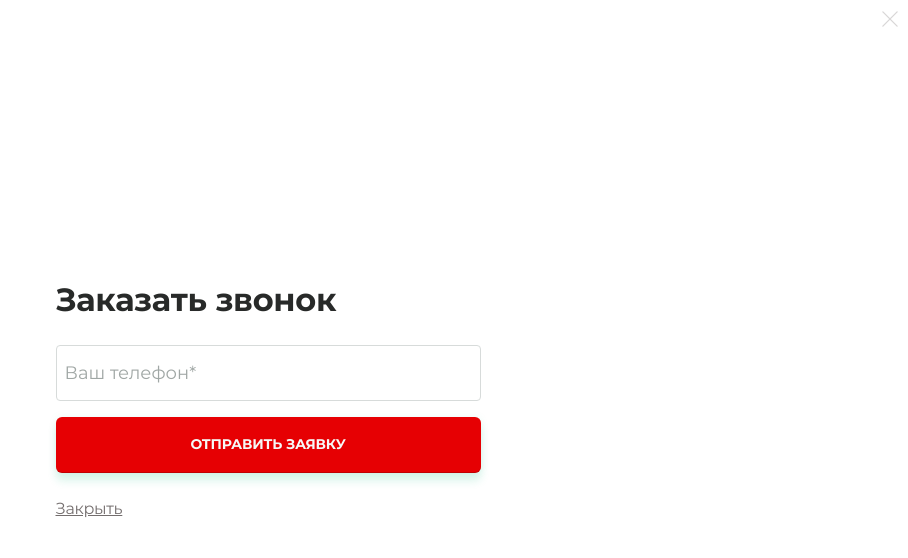
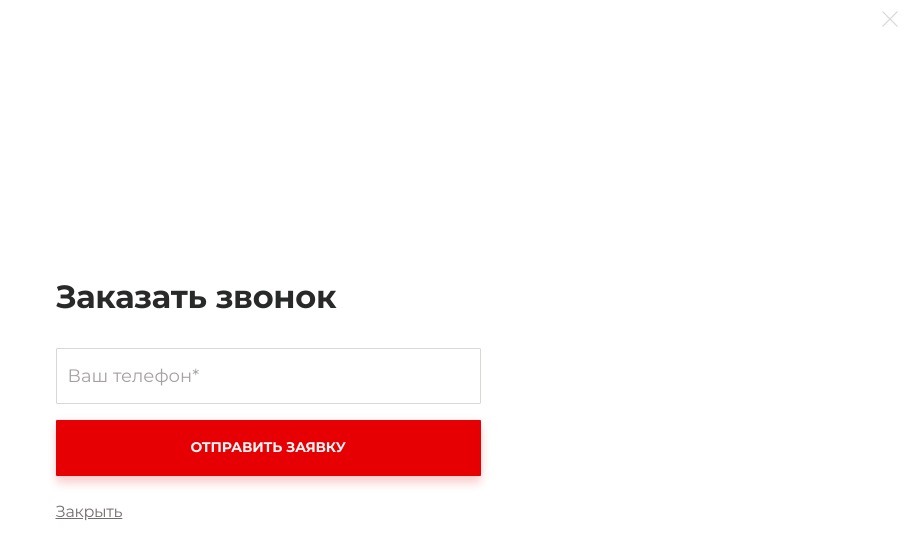
Before and after one commit to davlatsultonov/landing-red-zoloto, a plain HTML site: page index.html in a window 1280 px wide. Both pictures are taken after a click on the element "ЗАКАЗАТЬ ЗВОНОК". Shown: the whole page, without its empty margins (372-1280 px from the left). Drawn offline with Linux system fonts and the light colour scheme.

Commit message:
form block modifications, added state to inputs and buttons

```diff
--- a/css/styles.css
+++ b/css/styles.css
@@ -1,5 +1,7 @@
 :root {
     --main-color: #e60003;
+    --soft-white: #fff;
+    --semi-white: #fcf7f7;
 }
 
 html, body {
@@ -14,6 +16,7 @@ body {
 p {
     font-size: 14px;
     line-height: 20px;
+    font-weight: 500;
 }
 
 .container {
@@ -40,26 +43,20 @@ p {
     width: 100%;
     padding-top: 24px;
     padding-bottom: 24px;
-}
-
-.content h1, .content p {
-    text-align: center;
-    color: #f6f8f7;
+    color: var(--semi-white);
 }
 
 .content h1 {
-    font-size: 21px;
-    font-weight: 700;
-    letter-spacing: -0.2px;
-    line-height: 27px;
-    margin-top: 70px;
-    margin-bottom: 7px;
+    color: var(--soft-white);
+    font-size: 16px;
+    font-weight: 900;
+    line-height: 22px;
+    margin-bottom: 8px;
 }
 
 @media (min-width: 359px) {
     .content h1 {
-        font-size: 24px;
-        line-height: 30px;
+        font-size: 18px;
     }
 }
 
@@ -145,100 +142,63 @@ p {
 
 .form {
     width: 100%;
-    margin-top: 34px;
+    margin-top: 18px;
 }
 
-.form .input {
-    color: #fff;
-    width: 100%;
-    height: 56px;
-    padding-left: 8px;
-    padding-right: 8px;
-    border-radius: 4px;
-    border: none;
-    font-size: 16px;
-    font-weight: 400;
-    line-height: 24px;
-    background-color: rgba(255, 255, 255, .5);
+.form__bottom {
+    display: flex;
+    margin-top: 8px;
+    align-items: center;
 }
 
-.form .input::placeholder {
-    color: #d7dbda;
-    font-size: 16px;
-    line-height: 24px;
+.form__bottom .form__btn {
+    width: calc(100% - 119px);
+    margin-right: 16px;
 }
 
-.form .input:-ms-input-placeholder {
-    color: #d7dbda;
-    font-size: 16px;
-    line-height: 24px;
-}
-
-.form .input:-moz-placeholder {
-    color: #d7dbda;
-    font-size: 16px;
-    line-height: 52px;
-}
-
-.form .input::-moz-placeholder {
-    color: #d7dbda;
-    font-size: 16px;
-    line-height: 52px;
-}
-
-.form .input::-ms-input-placeholder {
-    color: #d7dbda;
-    font-size: 16px;
-    line-height: 24px;
+.form__btn {
+    height: 48px;
+    border: none;
+    width: 100%;
+    font-size: 12px;
+    text-transform: uppercase;
+    font-weight: 700;
+    letter-spacing: -0.2px;
+    background-color: var(--semi-white);
+    color: var(--main-color);
+    box-shadow: inset 0 -1px 0 rgba(230, 0, 3, 0.16);
+    border-radius: 1px;
+    position: relative;
+    overflow: hidden;
+    will-change: background-color, box-shadow, border;
+    transition: background-color 300ms ease-in-out,
+                box-shadow 300ms ease-in-out,
+                border 70ms ease;
 }
 
 @media (min-width: 359px) {
-    .form .input {
-        font-size: 18px;
-    }
-
-    .form .input::placeholder {
-        font-size: 18px;
-    }
-
-    .form .input:-ms-input-placeholder {
-        font-size: 18px;
-    }
-
-    .form .input::-ms-input-placeholder {
-        font-size: 18px;
+    .form__btn {
+        font-size: 14px;
     }
 }
 
-.form .btn {
-    height: 56px;
-    margin-top: 16px;
-    border: none;
-    width: 100%;
-    color: #282a29;
-    font-size: 14px;
-    text-transform: uppercase;
-    font-weight: 700;
-    letter-spacing: -0.2px;
-    background-color: var(--main-color);
-    box-shadow: 0 8px 8px rgba(31, 190, 134, 0.16), 0 0 8px rgba(31, 190, 134, 0.08), inset 0 -1px 0 rgba(0, 0, 0, 0.16);
-    border-radius: 6px;
-    position: relative;
-    overflow: hidden;
-    will-change: background-color;
-    transition: background-color 300ms ease-in-out;
+
+.form__btn:hover {
+    cursor: pointer;
+    box-shadow: 0 8px 8px rgba(42, 40, 40, 0.16), 0 0 8px rgba(42, 40, 40, 0.08);
 }
 
-.form .btn:hover {
-    cursor: pointer;
-    opacity: .8;
-}
-
-.form .btn:hover:after {
+.form__btn:hover:after {
     left: 120%;
 }
 
-.form .btn:after {
+.form__btn:active {
+    border: 2px solid var(--main-color);
+    outline: 1px solid var(--soft-white) !important;
+    box-shadow: none;
+}
+
+.form__btn:after {
     background: #fff;
     content: "";
     height: 9.6875rem;
@@ -270,54 +230,69 @@ p {
     cursor: pointer;
 }
 
-.form__top {
-    display: flex;
-}
-
 .form__input-field {
     position: relative;
 }
 
-.form__input-field.error .input {
-    border: 1px solid red;
+.input {
+    color: #fff;
+    width: 100%;
+    height: 48px;
+    padding-left: 12px;
+    padding-right: 12px;
+    border-radius: 1px;
+    border: 1px solid var(--semi-white);
+    font-size: 14px;
+    font-weight: 400;
+    line-height: 24px;
+    background-color: transparent;
 }
 
-.form-tab-btn {
-    width: 56px;
-    height: 56px;
-    cursor: pointer;
-    border: none;
-    background-color: transparent;
-    border-radius: 4px 4px 0 0;
-    transition: background-color 250ms ease;
-    background-repeat: no-repeat;
-    background-position: center;
+.input::placeholder {
+    opacity: 0;
 }
 
-.form-tab-btn.active {
-    background-color: rgba(255, 255, 255, .5);
+.input:hover {
+    border-color: #f2f3f3;
 }
 
-.form-tab-btn.active.whatsapp {
-    background-image: url("../images/icons/whatsapp-active.png");
+.input:disabled {
+    border-color: rgba(242, 243, 243, .5);
 }
 
-.form-tab-btn.active.phone {
-    background-image: url("../images/icons/phone-active.svg");
+.input:disabled + .input-text {
+    color: rgba(242, 243, 243, .5);
 }
 
-.form-tab-btn.whatsapp {
-    background-image: url("../images/icons/whatsapp-disabled.png");
+.input:not(:placeholder-shown), .input:focus {
+    padding-top: 14px;
 }
 
-.form-tab-btn.telegram {
-    background-image: url("../images/icons/telegram-active.png");
+.input:not(:placeholder-shown) + .input-text,
+.input:focus + .input-text {
+    font-size: 12px;
+    line-height: 12px;
+    top: 6px;
 }
 
-.form-tab-btn.phone {
-    background-image: url("../images/icons/phone-disabled.svg");
+.input-text {
+    position: absolute;
+    top: 12px;
+    left: 12px;
+    pointer-events: none;
+    font-size: 14px;
+    line-height: 24px;
+    color: var(--semi-white);
+    transition: all 200ms ease-in-out;
 }
 
+.input-error .input, .input-error .input:hover {
+    background-color: var(--soft-white);
+}
+
+.input-error .input-text {
+    color: #dc1414;
+}
 
 .modal-view {
     display: none;
@@ -375,36 +350,43 @@ p {
 }
 
 .modal-view__form {
-    margin-top: 25px;
+    margin-top: 31px;
 }
 
 .modal-view__form .input {
     color: #282a29;
-    border: 1px solid #d7dbda;
+    font-size: 18px;
+    border-color: #dbd7d7;
+    height: 56px;
 }
 
-.modal-view__form .input::placeholder {
-    color: #a0a7a5;
+.modal-view__form .input-text {
+    font-size: 18px;
+    color: #a7a0a0;
+    top: 16px;
 }
 
-.modal-view__form .input:-ms-input-placeholder {
-    color: #a0a7a5;
+.modal-view__form .input:not(:placeholder-shown), .modal-view__form .input:focus {
+    padding-top: 16px;
 }
 
-.modal-view__form .input:-moz-placeholder {
-    color: #a0a7a5;
+.modal-view__form .input:not(:placeholder-shown) + .input-text,
+.modal-view__form .input:focus + .input-text {
+    top: 8px;
 }
 
-.modal-view__form .input::-moz-placeholder {
-    color: #a0a7a5;
+.modal-view__form .form__btn {
+    height: 56px;
+    margin-top: 16px;
+    background-color: var(--main-color);
+    color: #f8f6f6;
+    box-shadow: 0 8px 8px rgba(230, 0, 3, 0.16), 0 0 8px rgba(230, 0, 3, 0.08);
 }
 
-.modal-view__form .input::-ms-input-placeholder {
-    color: #a0a7a5;
-}
-
-.modal-view__form .btn {
-    color: #f6f8f7;
+.modal-view__form .form__btn:active {
+    border: 1px solid var(--soft-white);
+    outline: 2px solid rgba(230, 0, 3, 0.32) !important;
+    box-shadow: none;
 }
 
 .modal-view__form .error_alert {
--- a/index.html
+++ b/index.html
@@ -32,7 +32,29 @@
     </div>
     <div class="content">
         <div class="container">
+            <h1>Золотое кольцо с бриллиантом</h1>
+            <p>
+                Оставьте ваш номер телефона и мы вышлем на него промокод, а при заказе вы получите подвеску в подарок
+            </p>
 
+            <form class="form js-zayavka">
+                <div class="form__input-field">
+                    <input type="tel" name="phone" class="input phone-mask"
+                           placeholder="Введите ваш номер*">
+                    <span class="input-text">Введите ваш номер*</span>
+                </div>
+
+
+                <div class="form__bottom">
+                    <button class="form__btn">
+                        Получить промокод
+                    </button>
+                    <p>
+                        Осталось<br>
+                        22 промокода
+                    </p>
+                </div>
+            </form>
         </div>
     </div>
 </div>
@@ -52,11 +74,12 @@
 
         <form class="form modal-view__form js-zayavka">
             <div class="form__input-field">
-                <input type="tel" name="phone" autocomplete="on" class="input phone-mask"
+                <input type="tel" name="phone" class="input phone-mask"
                        placeholder="Ваш телефон*">
+                <span class="input-text">Ваш телефон*</span>
             </div>
 
-            <button class="btn">
+            <button class="form__btn">
                 Отправить заявку
             </button>
 
```
